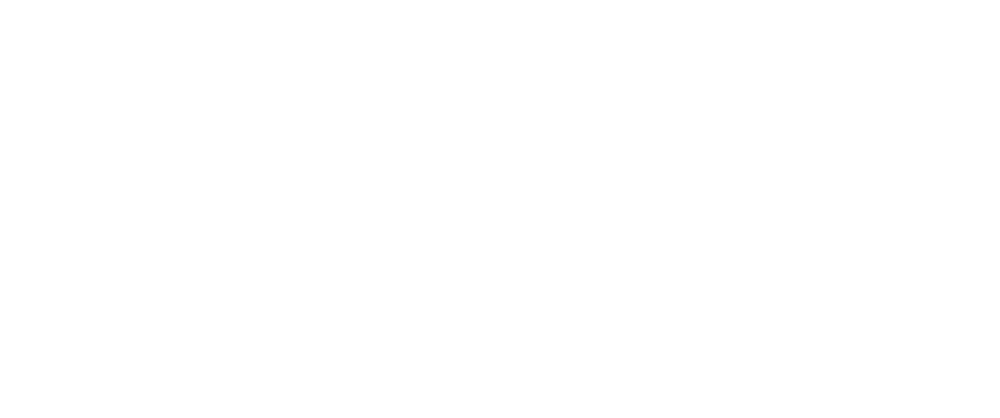
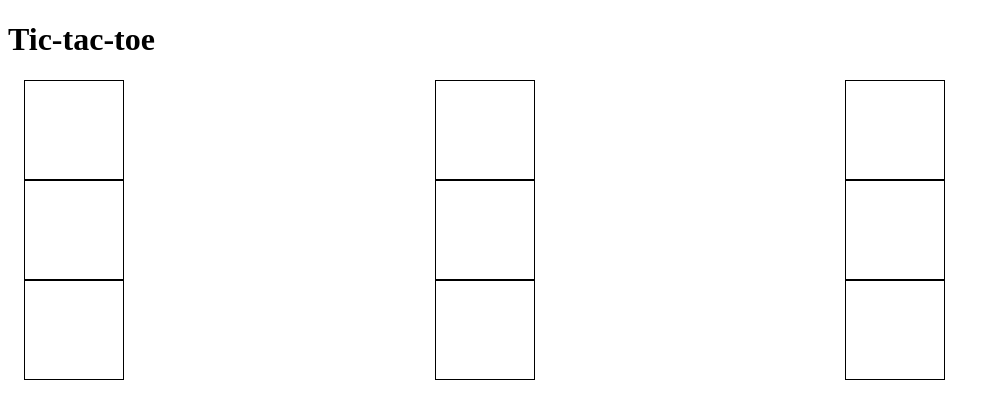
Before and after one commit to ggsnipes/tic-tac-toe, a plain HTML site: page index.html in a window 1280 px wide. Shown: the whole page, without its empty margins (0-1000 px from the left). Drawn offline with Linux system fonts and the light colour scheme.

Commit message:
work in progress design, playfied

```diff
--- a/app.js
+++ b/app.js
@@ -1 +1,3 @@
 console.log(`this is not good`)
+
+const gameField = document.querySelectorAll('.game')
--- a/index.html
+++ b/index.html
@@ -9,7 +9,21 @@
 </head>
 <body>
 
+    <header>
+        <h1>Tic-tac-toe</h1>
+    </header>
 
+    <section>
+        <div class="game"></div>
+        <div class="game"></div>
+        <div class="game"></div>
+        <div class="game"></div>
+        <div class="game"></div>
+        <div class="game"></div>
+        <div class="game"></div>
+        <div class="game"></div>
+        <div class="game"></div>
+    </section>
 
 
 
--- a/style.css
+++ b/style.css
@@ -1,3 +1,19 @@
 * {
     box-sizing: border-box;
+    /* border: 1px solid red; */
 }
+
+section {
+    display: grid;
+    grid-template-columns: 1fr 1fr 1fr;
+    margin: 1em;
+}
+
+
+
+.game {
+    width: 100px;
+    height: 100px;
+    border: 1px solid black;
+
+}
```
